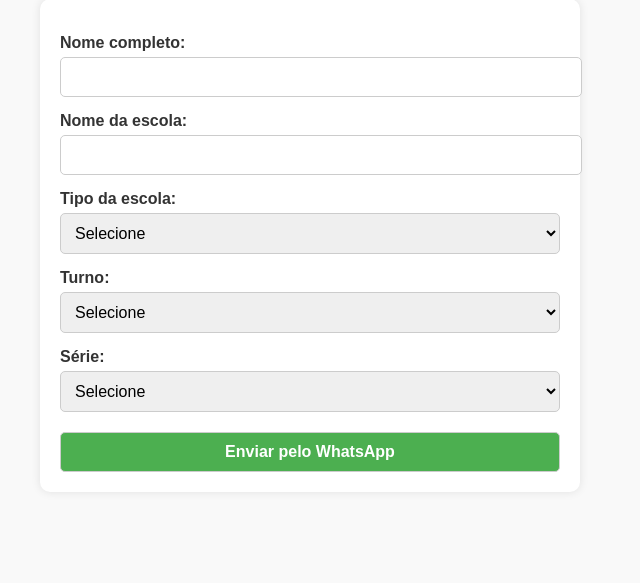
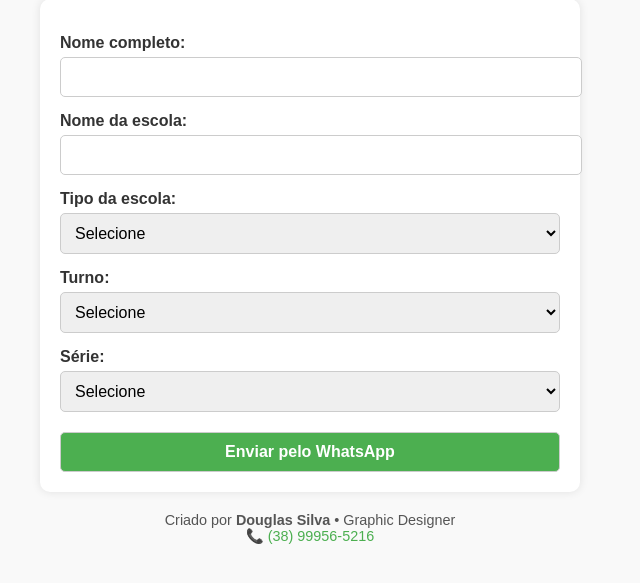
Before and after one commit to psilvadouglas/formulario-escolar, a plain HTML site: page index.html in a window 1280 px wide. Shown: the part 89-672 px from the top of the page, without its empty margins (330-970 px from the left). Drawn offline with Linux system fonts and the light colour scheme.

Commit message:
Add footer with designer information and contact link

```diff
--- a/index.html
+++ b/index.html
@@ -168,5 +168,12 @@ window.location.href = urlApp;
 
     }
   </script>
+    <footer style="text-align:center; margin-top:20px; font-size:0.9em; color:#555;">
+    Criado por <strong>Douglas Silva</strong> • Graphic Designer<br>
+    📞 <a href="https://wa.me/5538999565216" target="_blank" style="color:#4CAF50; text-decoration:none;">
+      (38) 99956-5216
+    </a>
+  </footer>
+
 </body>
 </html>
```
